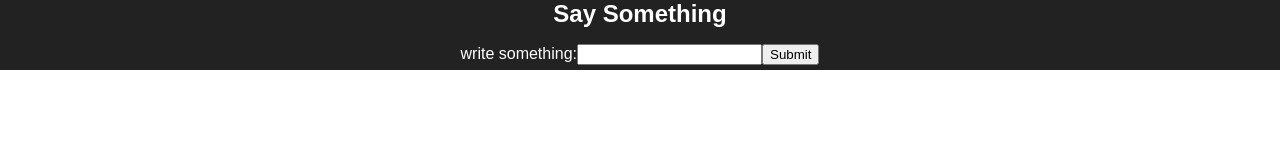
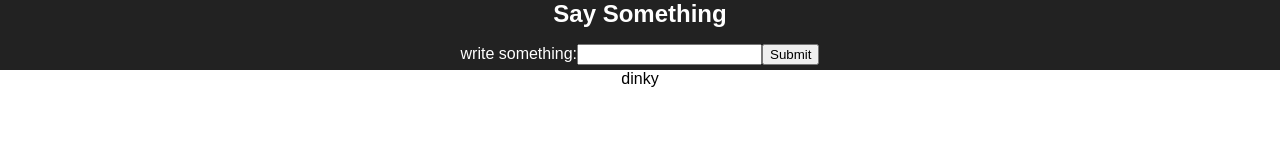
Before and after one commit to londes/saysomethin, a React (Create React App) app: page / in a window 1280 px wide. Shown: the part 120-280 px from the top of the page. Built offline with nearby package versions, Linux system fonts and the light colour scheme.

Commit message:
updated project to run locally, and updated some boilerplate

```diff
--- a/src/App.js
+++ b/src/App.js
@@ -2,6 +2,7 @@ import React, { Component } from 'react';
 import logo from './logo.svg';
 import './App.css';
 import InputField from './components/InputField/InputField'
+import TextBody from './components/TextBody/TextBody'
 
 class App extends Component {
   constructor (props) {
@@ -23,6 +24,9 @@ class App extends Component {
             url="this/hits/your/api"
           />
         </header>
+        <TextBody
+          text="dinky"
+          />
       </div>
     );
   }
--- a/src/components/InputField/InputField.js
+++ b/src/components/InputField/InputField.js
@@ -1,4 +1,5 @@
-import React, { Component, PropTypes } from 'react';
+import React, { Component } from 'react';
+import PropTypes from 'prop-types';
 import './InputField.css';
 
 class InputField extends Component {
--- a/src/components/TextBody/TextBody.js
+++ b/src/components/TextBody/TextBody.js
@@ -1,13 +1,20 @@
+import React, { Component } from 'react';
+import PropTypes from 'prop-types';
+import './TextBody.css';
+
 class TextBody extends Component {
+  static propTypes = {
+    text: PropTypes.string
+  }
   constructor (props) {
     super (props);
     this.state = {
     };
   };
-  static propTypes = {
-  }
 
  render() {
+   return (<div>{this.props.text}</div>)
  }
+}
 
 export default TextBody;
```
